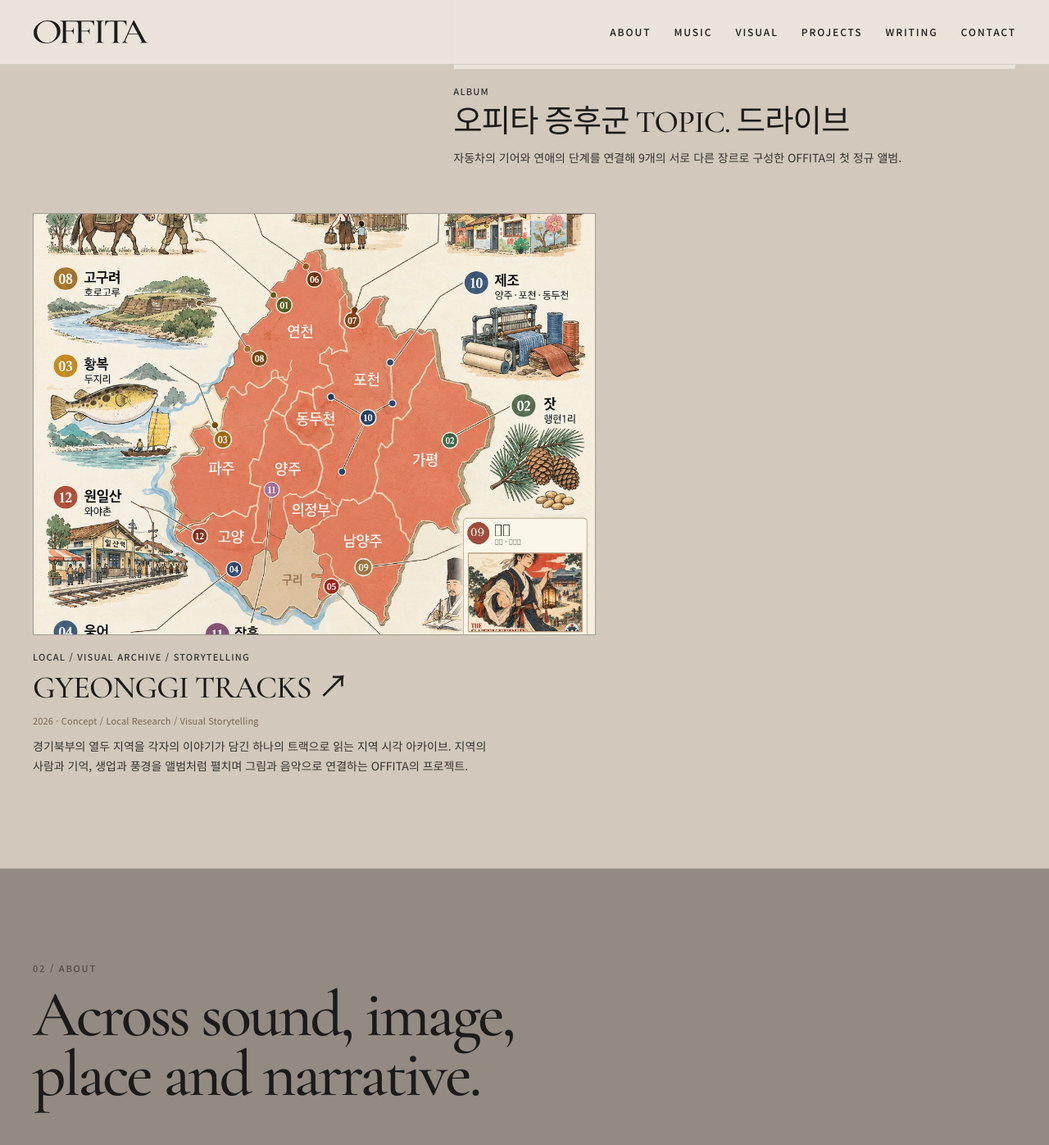
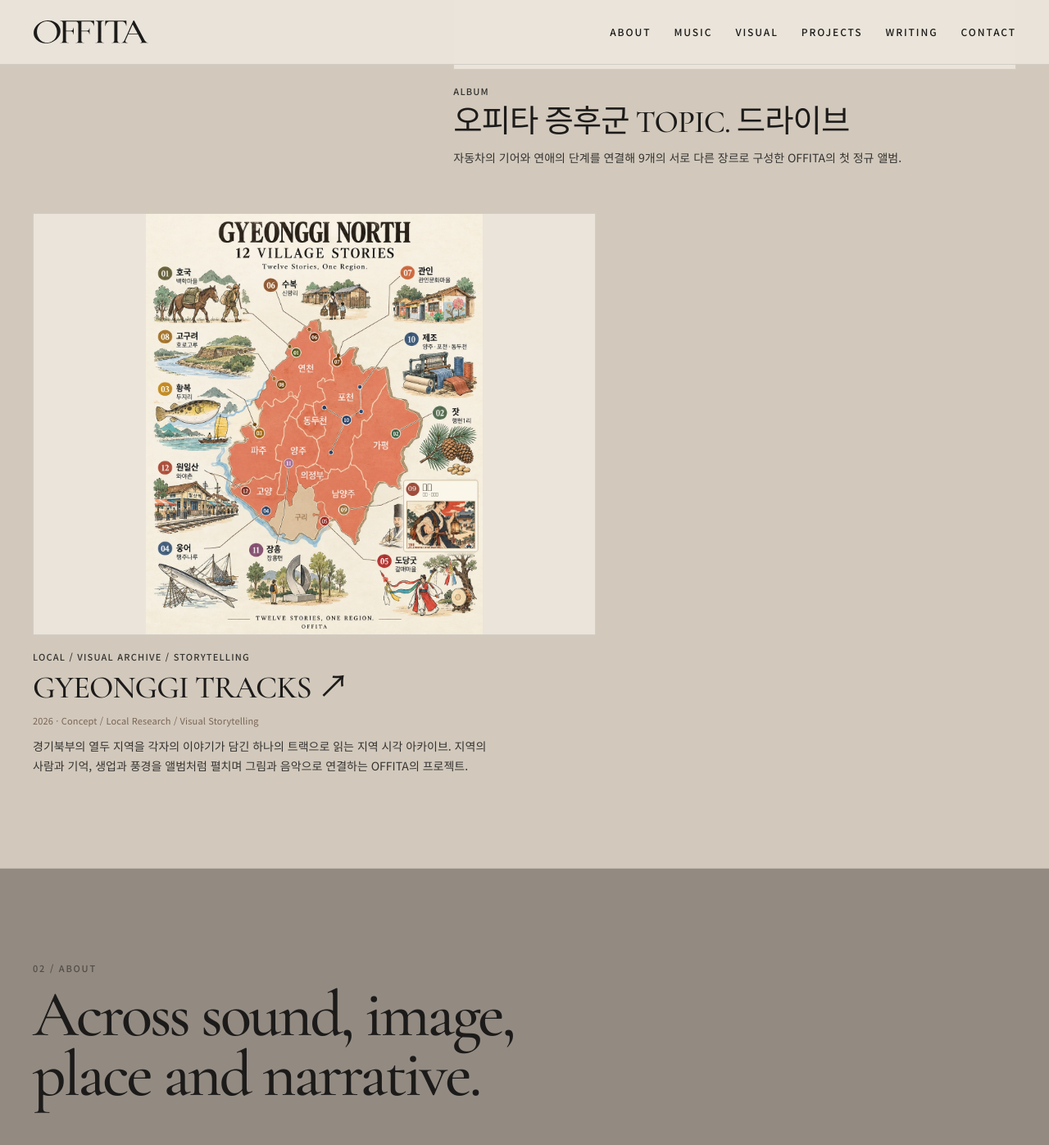
Before and after one commit to offitaamor/offitaamor.github.io, a Jekyll site: the page built from index.html, in a window 1280 px wide and 1400 px high, scrolled down 2966 px. Shown: the top 1397 px of the window at 82% size. Built offline with Jekyll 4.4.1, drawn with Linux system fonts in a browser that asks for light colours; grey boxes are pictures that could not be loaded.

Commit message:
Show entire Gyeonggi map in selected project card

```diff
--- a/_includes/card.html
+++ b/_includes/card.html
@@ -1,5 +1,5 @@
 {% if include.item.direct_external and include.item.external_url != blank %}
-<a class="content-card{% if include.item.music_type == 'release' %} music-cover-card{% endif %}" href="{{ include.item.external_url }}" target="_blank" rel="noopener noreferrer" aria-label="{{ include.item.title }} 프로젝트 사이트 새 탭에서 열기">
+<a class="content-card{% if include.item.music_type == 'release' %} music-cover-card{% endif %}{% if include.item.title == 'GYEONGGI TRACKS' %} regional-map-card{% endif %}" href="{{ include.item.external_url }}" target="_blank" rel="noopener noreferrer" aria-label="{{ include.item.title }} 프로젝트 사이트 새 탭에서 열기">
 {% else %}
 <a class="content-card{% if include.item.music_type == 'release' %} music-cover-card{% endif %}" href="{{ include.item.url | relative_url }}">
 {% endif %}
--- a/_layouts/default.html
+++ b/_layouts/default.html
@@ -27,7 +27,7 @@
   <link rel="stylesheet" href="{{ '/assets/css/style.css' | relative_url }}?v=20261114">
   <link rel="stylesheet" href="{{ '/assets/css/visual.css' | relative_url }}">
   <link rel="stylesheet" href="{{ '/assets/css/music.css' | relative_url }}">
-  <link rel="stylesheet" href="{{ '/assets/css/refinements.css' | relative_url }}">
+  <link rel="stylesheet" href="{{ '/assets/css/refinements.css' | relative_url }}?v=20261114">
   <link rel="stylesheet" href="{{ '/assets/css/daegu-onna.css' | relative_url }}?v=20261114">
 </head>
 <body>
--- a/assets/css/refinements.css
+++ b/assets/css/refinements.css
@@ -274,6 +274,8 @@ a:focus-visible,button:focus-visible{
 .selected-grid .music-cover-card:nth-child(4) .card-image{aspect-ratio:1}
 .selected-grid .content-card:first-child .card-image{aspect-ratio:4/3}
 .selected-grid .content-card:first-child .card-image img{object-fit:contain}
+.selected-grid .regional-map-card .card-image{background:var(--ivory)}
+.selected-grid .regional-map-card .card-image img{object-fit:contain}
 .card-meta .card-facts{font-size:11px;letter-spacing:.015em;line-height:1.6;color:var(--muted-brown);margin:0 0 11px}
 .archive-grid .card-meta .summary{display:-webkit-box;-webkit-box-orient:vertical;-webkit-line-clamp:3;overflow:hidden}
 .home-contact-description{font-size:15px;line-height:1.7;color:var(--oatmeal);margin:-14px 0 30px}
```
